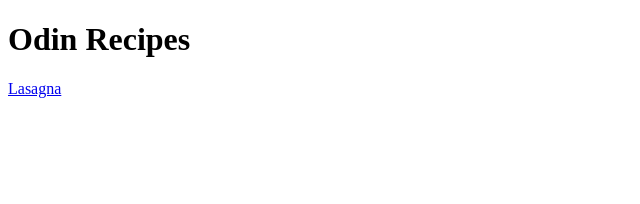
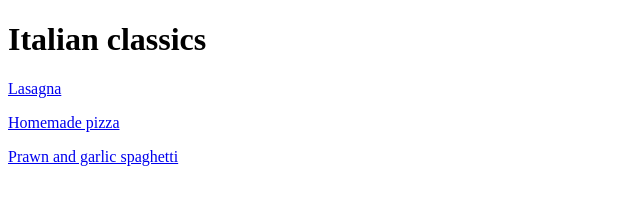
Before and after one commit to jennyambo/odin-recipes, a plain HTML site: page index.html in a window 1280 px wide. Shown: the whole page, without its empty margins (0-640 px from the left). Drawn offline with Linux system fonts and the light colour scheme.

Commit message:
Add pizza and spaghetti recipe links

```diff
--- a/index.html
+++ b/index.html
@@ -5,7 +5,10 @@
         <title>Odin Recipes</title>
     </head>
     <body>
-        <h1>Odin Recipes</h1>
+        <h1>Italian classics</h1>
         <p><a href="recipes/lasagna.html">Lasagna</a></p>
+        <p><a href="recipes/pizza.html">Homemade pizza</a></p>
+        <p><a href="recipes/garlicspag.html">Prawn and garlic spaghetti</a></p>
+
     </body>
 </html>
```
